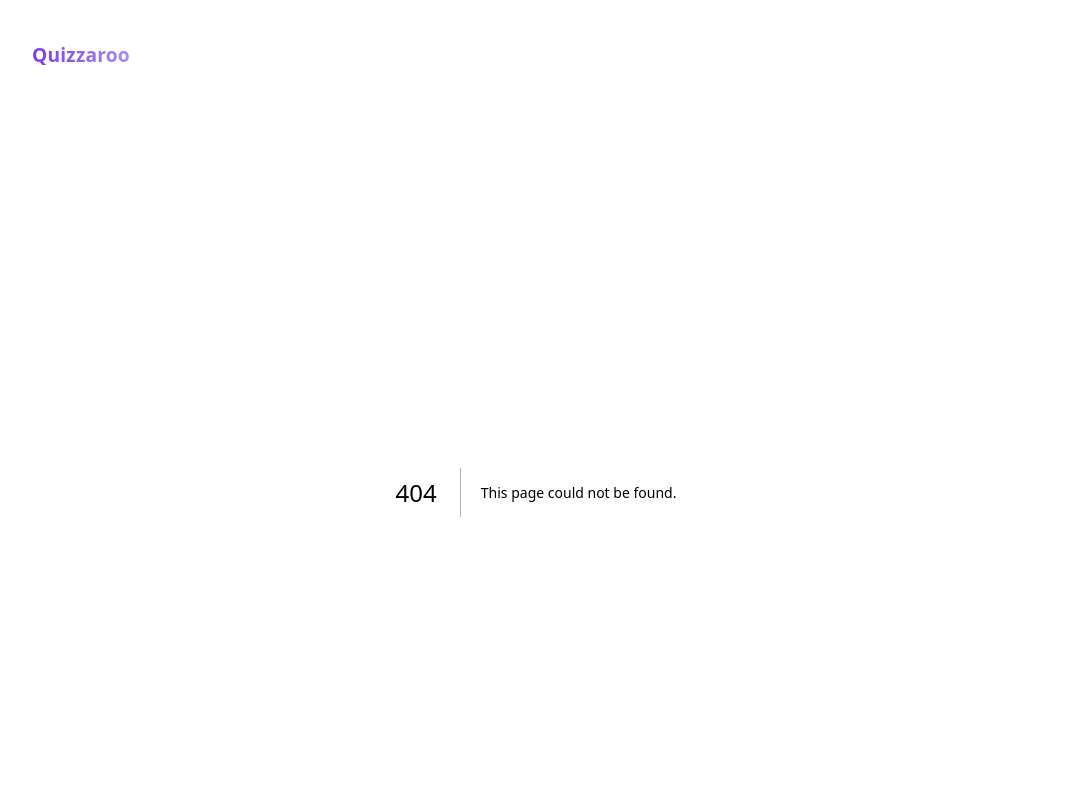
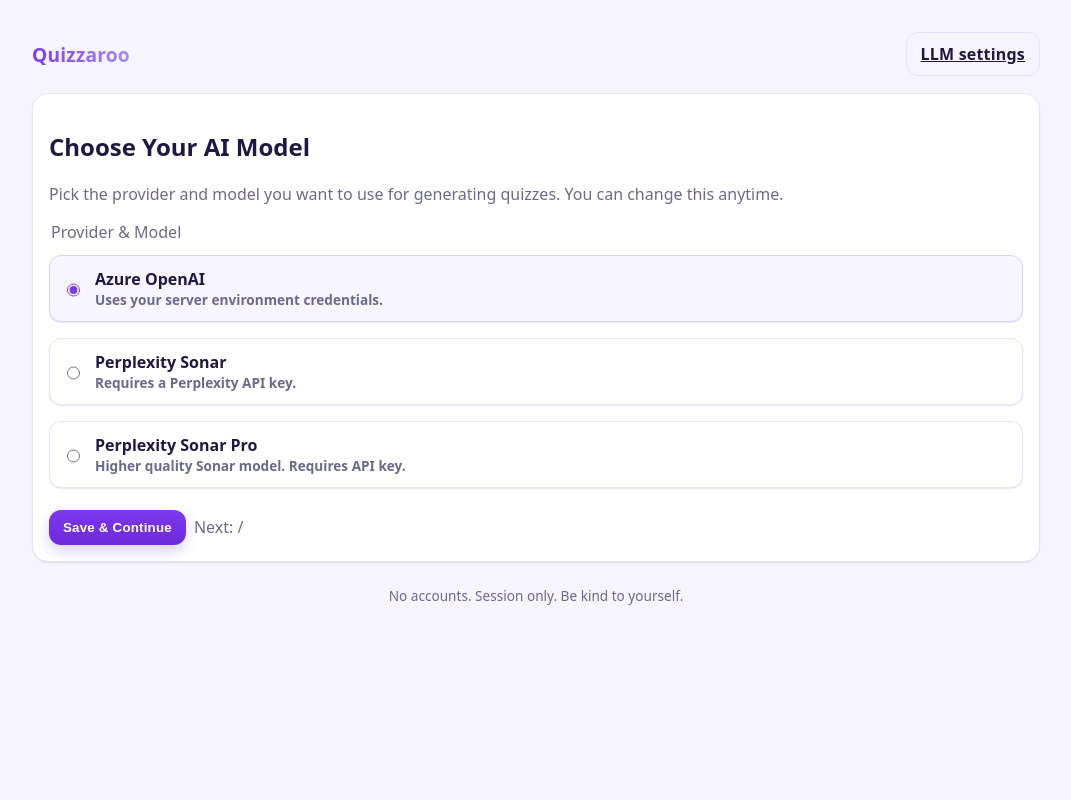
Before and after one commit to dynamiterdx/quizzing-app, a Next.js app: page /llm-settings in a window 1280 px wide. Before the commit this address had no page. Shown: the top 800 px of the page, without its empty margins (104-1175 px from the left). Built offline with nearby package versions, Linux system fonts and the light colour scheme.

Commit message:
feat: Add LLM settings page and integrate Perplexity API key handling across quiz generation endpoints

```diff
--- a/app/api/diagnostic-quiz/route.ts
+++ b/app/api/diagnostic-quiz/route.ts
@@ -42,7 +42,7 @@
 } as const;
 
 export async function POST(req: NextRequest) {
-  const { topic, subtopics, language, provider }: { topic: string; subtopics: string[]; language: string; provider?: ModelProvider } = await req.json();
+  const { topic, subtopics, language, provider, perplexityKey }: { topic: string; subtopics: string[]; language: string; provider?: ModelProvider; perplexityKey?: string } = await req.json();
   const modelProvider: ModelProvider = provider === 'perplexity' || provider === 'perplexity-pro' ? provider : 'azure';
   const system = `You are a tutor. Create a short diagnostic multiple-choice quiz sampling across given subtopics. Exactly one correct answer per question. Use Markdown and LaTeX where useful for clarity in questions, choices, and explanations (formulas $...$ / $$...$$, code in backticks). Keep questions clear and explanations brief. Return only JSON.`;
   const user = `Topic: ${topic}. Subtopics to sample: ${Array.isArray(subtopics) ? subtopics.join(', ') : ''}. Language: ${language}. Number of questions: 6. Difficulty levels available: beginner, elementary, intermediate, advanced, expert.`;
@@ -50,7 +50,7 @@
     for (let i = 0; i < 3; i++) {
       const quiz = await (modelProvider === 'azure'
         ? azureChatJson<any>({ system, user, jsonSchema: diagSchema as any, retries: 1 })
-        : perplexityChatJson<any>({ system, user, jsonSchema: diagSchema as any, retries: 1, model: modelProvider === 'perplexity-pro' ? 'sonar-pro' : 'sonar' })
+        : perplexityChatJson<any>({ system, user, jsonSchema: diagSchema as any, retries: 1, model: modelProvider === 'perplexity-pro' ? 'sonar-pro' : 'sonar', apiKey: perplexityKey })
       );
       const v = validateQuiz(quiz);
       if (v.ok) return NextResponse.json(quiz);
--- a/app/api/drill-quiz/route.ts
+++ b/app/api/drill-quiz/route.ts
@@ -38,7 +38,7 @@
 } as const;
 
 export async function POST(req: NextRequest) {
-  const { topic, targetSubtopics, targetDifficulty, language, provider }: { topic: string; targetSubtopics: string[]; targetDifficulty: string; language: string; provider?: ModelProvider } = await req.json();
+  const { topic, targetSubtopics, targetDifficulty, language, provider, perplexityKey }: { topic: string; targetSubtopics: string[]; targetDifficulty: string; language: string; provider?: ModelProvider; perplexityKey?: string } = await req.json();
   const modelProvider: ModelProvider = provider === 'perplexity' || provider === 'perplexity-pro' ? provider : 'azure';
   const system = `You are a tutor. Create a short drill quiz focusing on the selected subtopics. Keep clarity high and explanations brief. Exactly one correct answer per question. Use Markdown and LaTeX where helpful in questions, choices, and explanations (math $...$ / $$...$$, code in backticks). Return only JSON.`;
   const user = `Topic: ${topic}. Focus subtopics: ${Array.isArray(targetSubtopics) ? targetSubtopics.join(', ') : ''}. Difficulty: ${targetDifficulty} (levels: beginner, elementary, intermediate, advanced, expert). Language: ${language}. Questions: 4.`;
@@ -46,7 +46,7 @@
     for (let i = 0; i < 3; i++) {
       const quiz = await (modelProvider === 'azure'
         ? azureChatJson<any>({ system, user, jsonSchema: drillSchema as any, retries: 1 })
-        : perplexityChatJson<any>({ system, user, jsonSchema: drillSchema as any, retries: 1, model: modelProvider === 'perplexity-pro' ? 'sonar-pro' : 'sonar' })
+        : perplexityChatJson<any>({ system, user, jsonSchema: drillSchema as any, retries: 1, model: modelProvider === 'perplexity-pro' ? 'sonar-pro' : 'sonar', apiKey: perplexityKey })
       );
       const v = validateQuiz(quiz);
       if (v.ok) return NextResponse.json(quiz);
--- a/app/api/generate-quiz/route.ts
+++ b/app/api/generate-quiz/route.ts
@@ -49,7 +49,7 @@
 } as const;
 
 export async function POST(req: NextRequest) {
-  const { topic, difficulty, numQuestions, timed, language, provider }: { topic: string; difficulty: string; numQuestions: number; timed: boolean; language: string; provider?: ModelProvider } = await req.json();
+  const { topic, difficulty, numQuestions, timed, language, provider, perplexityKey }: { topic: string; difficulty: string; numQuestions: number; timed: boolean; language: string; provider?: ModelProvider; perplexityKey?: string } = await req.json();
   const modelProvider: ModelProvider = provider === 'perplexity' || provider === 'perplexity-pro' ? provider : 'azure';
 
   const system = `You are a helpful quiz generator. Create clear multiple-choice questions with exactly one correct answer, age-appropriate, no tricks, no duplicates. Use Markdown and LaTeX where helpful in questions, choices, and explanations (e.g., math with $...$ / $$...$$, code/SQL in backticks). Keep explanations brief. Return only JSON using the provided schema.`;
@@ -69,11 +69,12 @@
         if (v.ok) return NextResponse.json(quiz);
       } else {
         const quiz = await perplexityChatJson<any>({
-        system,
-        user,
-        jsonSchema: quizSchema as any,
+          system,
+          user,
+          jsonSchema: quizSchema as any,
           retries: 1,
           model: modelProvider === 'perplexity-pro' ? 'sonar-pro' : 'sonar',
+          apiKey: perplexityKey,
         });
         const v = validateQuiz(quiz);
         if (v.ok) return NextResponse.json(quiz);
--- a/app/api/subtopic-map/route.ts
+++ b/app/api/subtopic-map/route.ts
@@ -49,14 +49,14 @@
 } as const;
 
 export async function POST(req: NextRequest) {
-  const { topic, language, provider }: { topic: string; language: string; provider?: ModelProvider } = await req.json();
+  const { topic, language, provider, perplexityKey }: { topic: string; language: string; provider?: ModelProvider; perplexityKey?: string } = await req.json();
   const modelProvider: ModelProvider = provider === 'perplexity' || provider === 'perplexity-pro' ? provider : 'azure';
   const system = `You are a tutor. Build a small, practical subtopic map (2–3 levels max) covering the essential parts of the given topic. Keep names concise and intuitive. Return only JSON.`;
   const user = `Topic: ${topic}. Language: ${language}. Keep the map small and useful for practice.`;
   try {
     const data = await (modelProvider === 'azure'
       ? azureChatJson<any>({ system, user, jsonSchema: mapSchema as any, retries: 1 })
-      : perplexityChatJson<any>({ system, user, jsonSchema: mapSchema as any, retries: 1, model: modelProvider === 'perplexity-pro' ? 'sonar-pro' : 'sonar' })
+      : perplexityChatJson<any>({ system, user, jsonSchema: mapSchema as any, retries: 1, model: modelProvider === 'perplexity-pro' ? 'sonar-pro' : 'sonar', apiKey: perplexityKey })
     );
     return NextResponse.json(data);
   } catch (e: any) {
--- a/app/layout.tsx
+++ b/app/layout.tsx
@@ -1,6 +1,7 @@
 import './globals.css';
 import 'katex/dist/katex.min.css';
 import type { Metadata } from 'next';
+import { LLMSettingsProvider } from '@/lib/llm-settings';
 
 export const metadata: Metadata = {
   title: 'Quizzaroo — Fast Quizzes & Prep',
@@ -11,13 +12,16 @@
   return (
     <html lang="en">
       <body>
+        <LLMSettingsProvider>
           <div className="container">
             <header className="site-header">
               <h1 className="brand">Quizzaroo</h1>
+              <a className="btn btn-outline" href="/llm-settings">LLM settings</a>
             </header>
             <main>{children}</main>
             <footer className="site-footer">No accounts. Session only. Be kind to yourself.</footer>
           </div>
+        </LLMSettingsProvider>
       </body>
     </html>
   );
--- /dev/null
+++ b/app/llm-settings/page.tsx
@@ -0,0 +1,92 @@
+"use client";
+import { FormEvent, useEffect, useState } from 'react';
+import { useRouter, useSearchParams } from 'next/navigation';
+import { ModelProvider } from '@/types/quiz';
+import { useLLMSettings } from '@/lib/llm-settings';
+
+const providerOptions: { value: ModelProvider; label: string; help: string }[] = [
+  { value: 'azure', label: 'Azure OpenAI', help: 'Uses your server environment credentials.' },
+  { value: 'perplexity', label: 'Perplexity Sonar', help: 'Requires a Perplexity API key.' },
+  { value: 'perplexity-pro', label: 'Perplexity Sonar Pro', help: 'Higher quality Sonar model. Requires API key.' },
+];
+
+export default function LLMSettingsPage() {
+  const router = useRouter();
+  const params = useSearchParams();
+  const { settings, setSettings } = useLLMSettings();
+  const [provider, setProvider] = useState<ModelProvider>(settings.provider);
+  const [perplexityKey, setPerplexityKey] = useState(settings.perplexityKey ?? '');
+  const [error, setError] = useState<string | null>(null);
+
+  useEffect(() => {
+    setProvider(settings.provider);
+    setPerplexityKey(settings.perplexityKey ?? '');
+  }, [settings]);
+
+  const needsKey = provider === 'perplexity' || provider === 'perplexity-pro';
+
+  const next = params.get('next') || '/';
+
+  const onSubmit = (e: FormEvent<HTMLFormElement>) => {
+    e.preventDefault();
+    if (needsKey && !perplexityKey.trim()) {
+      setError('Perplexity API key is required for the selected model.');
+      return;
+    }
+    setError(null);
+    setSettings({ provider, perplexityKey: needsKey ? perplexityKey.trim() : undefined });
+    router.push(next);
+  };
+
+  return (
+    <div className="card">
+      <h2>Choose Your AI Model</h2>
+      <p className="muted">Pick the provider and model you want to use for generating quizzes. You can change this anytime.</p>
+      <form className="mt-3" onSubmit={onSubmit}>
+        <fieldset style={{ border: 'none', padding: 0, margin: 0 }}>
+          <legend className="muted" style={{ marginBottom: 12 }}>Provider & Model</legend>
+          <div className="answers" role="radiogroup" aria-label="Model selection">
+            {providerOptions.map((opt) => (
+              <label key={opt.value} className={provider === opt.value ? 'selected' : ''}>
+                <input
+                  type="radio"
+                  name="provider"
+                  value={opt.value}
+                  checked={provider === opt.value}
+                  onChange={() => setProvider(opt.value)}
+                />
+                <div className="ans-text">
+                  <strong>{opt.label}</strong>
+                  <div className="muted" style={{ fontSize: '0.85rem' }}>{opt.help}</div>
+                </div>
+              </label>
+            ))}
+          </div>
+        </fieldset>
+
+        {needsKey && (
+          <div className="mt-3">
+            <label htmlFor="perplexityKey">Perplexity API Key</label>
+            <input
+              id="perplexityKey"
+              type="password"
+              placeholder="sk-..."
+              value={perplexityKey}
+              onChange={(e) => setPerplexityKey(e.target.value)}
+            />
+            <p className="muted" style={{ fontSize: '0.85rem', marginTop: 6 }}>
+              Key is stored in session storage only and sent to the server for each request.
+            </p>
+          </div>
+        )}
+
+        {error && <div className="mt-2 bad">{error}</div>}
+
+        <div className="mt-3 flex">
+          <button type="submit">Save & Continue</button>
+          <span className="muted">Next: {next}</span>
+        </div>
+      </form>
+    </div>
+  );
+}
--- /dev/null
+++ b/lib/llm-settings.tsx
@@ -0,0 +1,68 @@
+"use client";
+import { createContext, useContext, useEffect, useMemo, useState } from 'react';
+import { ModelProvider } from '@/types/quiz';
+
+export interface LLMSettings {
+  provider: ModelProvider;
+  perplexityKey?: string;
+  hasChosen: boolean;
+}
+
+interface LLMSettingsContextValue {
+  settings: LLMSettings;
+  setSettings: (value: { provider: ModelProvider; perplexityKey?: string }) => void;
+  isConfigured: boolean;
+}
+
+const defaultSettings: LLMSettings = { provider: 'azure', hasChosen: false };
+
+const LLMSettingsContext = createContext<LLMSettingsContextValue>({
+  settings: defaultSettings,
+  setSettings: () => {},
+  isConfigured: false,
+});
+
+const STORAGE_KEY = 'quizzaroo-llm-settings';
+
+function loadSettings(): LLMSettings {
+  if (typeof window === 'undefined') return defaultSettings;
+  try {
+    const raw = window.sessionStorage.getItem(STORAGE_KEY);
+    if (!raw) return defaultSettings;
+    const parsed = JSON.parse(raw) as LLMSettings;
+    if (!parsed?.provider) return defaultSettings;
+    return { hasChosen: true, ...parsed };
+  } catch {
+    return defaultSettings;
+  }
+}
+
+export function LLMSettingsProvider({ children }: { children: React.ReactNode }) {
+  const [settings, setSettingsState] = useState<LLMSettings>(defaultSettings);
+
+  useEffect(() => {
+    setSettingsState(loadSettings());
+  }, []);
+
+  const setSettings = (next: { provider: ModelProvider; perplexityKey?: string }) => {
+    const payload: LLMSettings = { ...defaultSettings, ...next, hasChosen: true };
+    setSettingsState(payload);
+    if (typeof window !== 'undefined') {
+      window.sessionStorage.setItem(STORAGE_KEY, JSON.stringify(payload));
+    }
+  };
+
+  const isConfigured = useMemo(() => {
+    if (!settings.hasChosen) return false;
+    if (settings.provider === 'azure') return true;
+    return Boolean(settings.perplexityKey);
+  }, [settings]);
+
+  const value = useMemo<LLMSettingsContextValue>(() => ({ settings, setSettings, isConfigured }), [settings, isConfigured]);
+
+  return <LLMSettingsContext.Provider value={value}>{children}</LLMSettingsContext.Provider>;
+}
+
+export function useLLMSettings() {
+  return useContext(LLMSettingsContext);
+}
--- a/lib/perplexity.ts
+++ b/lib/perplexity.ts
@@ -1,8 +1,8 @@
 const perplexityEndpoint = 'https://api.perplexity.ai/chat/completions';
-const perplexityKey = process.env.PERPLEXITY_API_KEY;
+const envPerplexityKey = process.env.PERPLEXITY_API_KEY;
 
-if (!perplexityKey) {
-  console.warn('[Perplexity] Missing PERPLEXITY_API_KEY. Set it to enable sonar model.');
+if (!envPerplexityKey) {
+  console.warn('[Perplexity] No PERPLEXITY_API_KEY in environment. Provide one via settings if needed.');
 }
 
 type Schema = Record<string, unknown>;
@@ -23,14 +23,17 @@
   jsonSchema,
   retries = 1,
   model = 'sonar',
+  apiKey,
 }: {
   system: string;
   user: string;
   jsonSchema: Schema;
   retries?: number;
   model?: 'sonar' | 'sonar-pro';
+  apiKey?: string;
 }): Promise<T> {
-  if (!perplexityKey) throw new Error('PERPLEXITY_API_KEY not configured');
+  const keyToUse = apiKey || envPerplexityKey;
+  if (!keyToUse) throw new Error('Perplexity API key not provided');
 
   const body = {
     model,
@@ -50,7 +53,7 @@
       headers: {
         'Content-Type': 'application/json',
         Accept: 'application/json',
-        Authorization: `Bearer ${perplexityKey}`,
+        Authorization: `Bearer ${keyToUse}`,
       },
       body: JSON.stringify(body),
     });
```
Also changed, not shown: app/prepare/page.tsx (+22 -16 lines), app/targeted/page.tsx (+22 -16 lines), 1 other file (tests, documents, lock files or other folders). Lines whose indentation alone changed are shown as unchanged.
